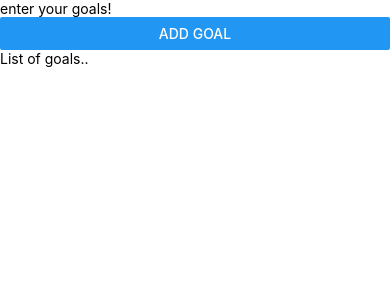
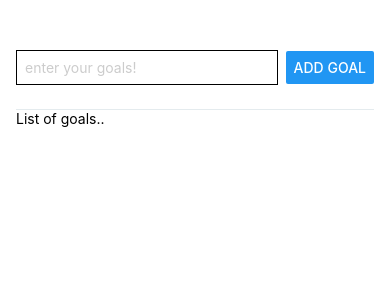
Before and after one commit to Pomi-2008/React-Native, a React Native app in the folder goalsApp/: screen / in a window 390 px wide. Shown: the top 300 px of the page. Built offline with nearby package versions, Linux system fonts and the light colour scheme.

Commit message:
basic styling

```diff
--- a/goalsApp/App.js
+++ b/goalsApp/App.js
@@ -3,9 +3,11 @@
 
 export default function App() {
   return (
-    <View>
-      <TextInput placeholder='enter your goals!'/>
+    <View style={styles.appContainer}>
+    <View style={styles.inputContainer}>
+      <TextInput style={styles.textInput} placeholder='enter your goals!'/>
       <Button title='add goal'/>
+      </View>
       <View>
         <Text>List of goals..</Text>
       </View>
@@ -14,5 +16,25 @@
 }
 
 const styles = StyleSheet.create({
+  appContainer:{
+    padding:50,
+    paddingHorizontal:16
+  },
+  inputContainer:{
+    flex:1,
+    flexDirection:'row',
+    justifyContent:'space-between',
+    alignItems:"center",
+    paddingBottom:24,
+    borderBottomWidth:1,
+    borderBottomColor:"#e4ebeeff"
+  },
+  textInput:{
+    borderWidth:1,
+    color:'#cccccc',
+    width:'80%' ,
+    marginRight:8,
+    padding:8
+  }
 
 });
```
